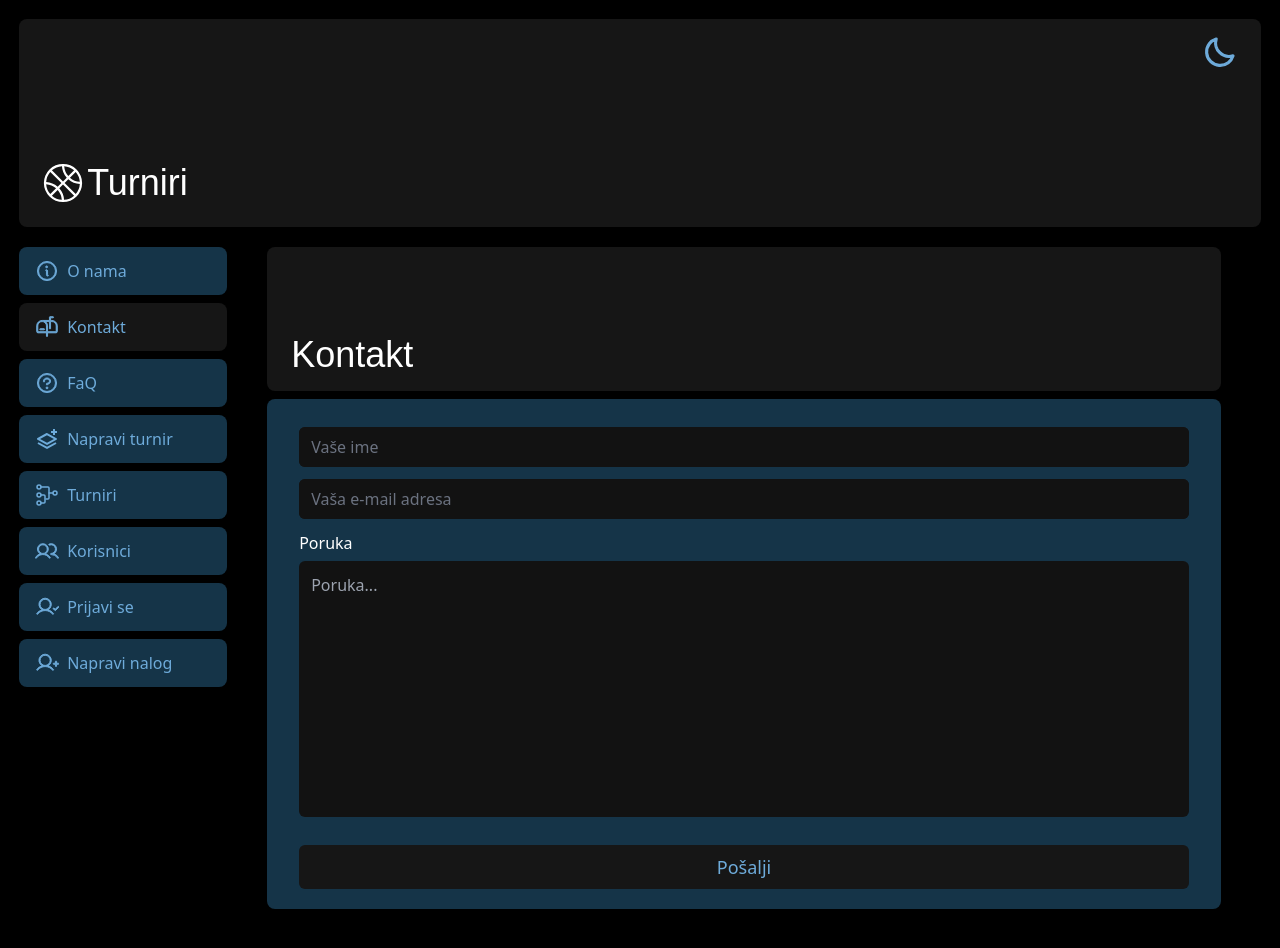
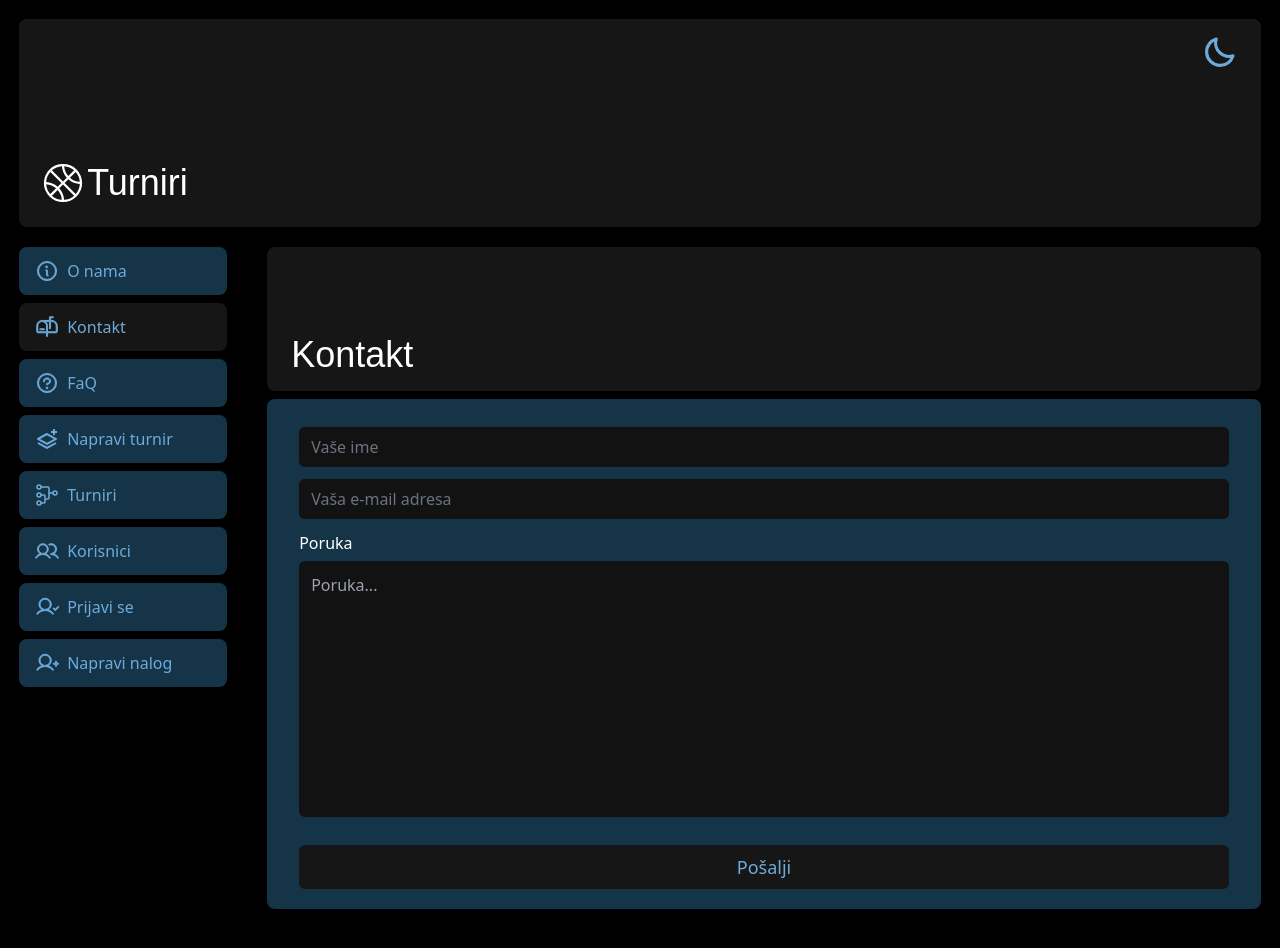
Before and after one commit to JEKO10/Basket-Report, a Next.js app: page /contact in a window 1280 px wide. Built offline with nearby package versions, Linux system fonts and the light colour scheme; no server answers; a web font is replaced by a local one.

Commit message:
padding on pages, not on layout

```diff
--- a/app/(public)/about/page.tsx
+++ b/app/(public)/about/page.tsx
@@ -2,7 +2,7 @@ import React from "react";
 
 const AboutPage = () => {
   return (
-    <article className="[&>p]:text-xl [&>p]:text-md [&>p]:italic [&>p]:font-normal [&>p]:text-[#6eabda] [&>p]:my-5">
+    <article className="p-5 sm:px-10 [&>p]:text-lg leading-normal [&>p]:lg:text-xl [&>p]:text-md [&>p]:italic [&>p]:font-normal [&>p]:text-[#6eabda] [&>p]:my-5">
       <h2 className="font-lusitana text-4xl sm:mt-5 sm:mb-1">O nama</h2>
       <p>
         Dobrodošli na našu platformu, mjesto gdje se turniri rađaju i takmičari
--- a/app/(public)/contact/page.tsx
+++ b/app/(public)/contact/page.tsx
@@ -2,7 +2,7 @@ import ContactForm from "./component/ContactForm";
 
 const ContactPage = () => {
   return (
-    <section>
+    <section className="py-5 sm:pl-5 md:pl-10">
       <header className="header-section">
         <p className="text-4xl text-white">Kontakt</p>
       </header>
--- a/app/(public)/layout.tsx
+++ b/app/(public)/layout.tsx
@@ -11,7 +11,7 @@ export default function PublicLayout({
       <Navbar />
       <div className="flex flex-grow">
         <Sidebar />
-        <main className="flex-grow py-5 sm:pl-10 md:px-10">{children}</main>
+        <main className="flex-grow">{children}</main>
       </div>
     </div>
   );
```
